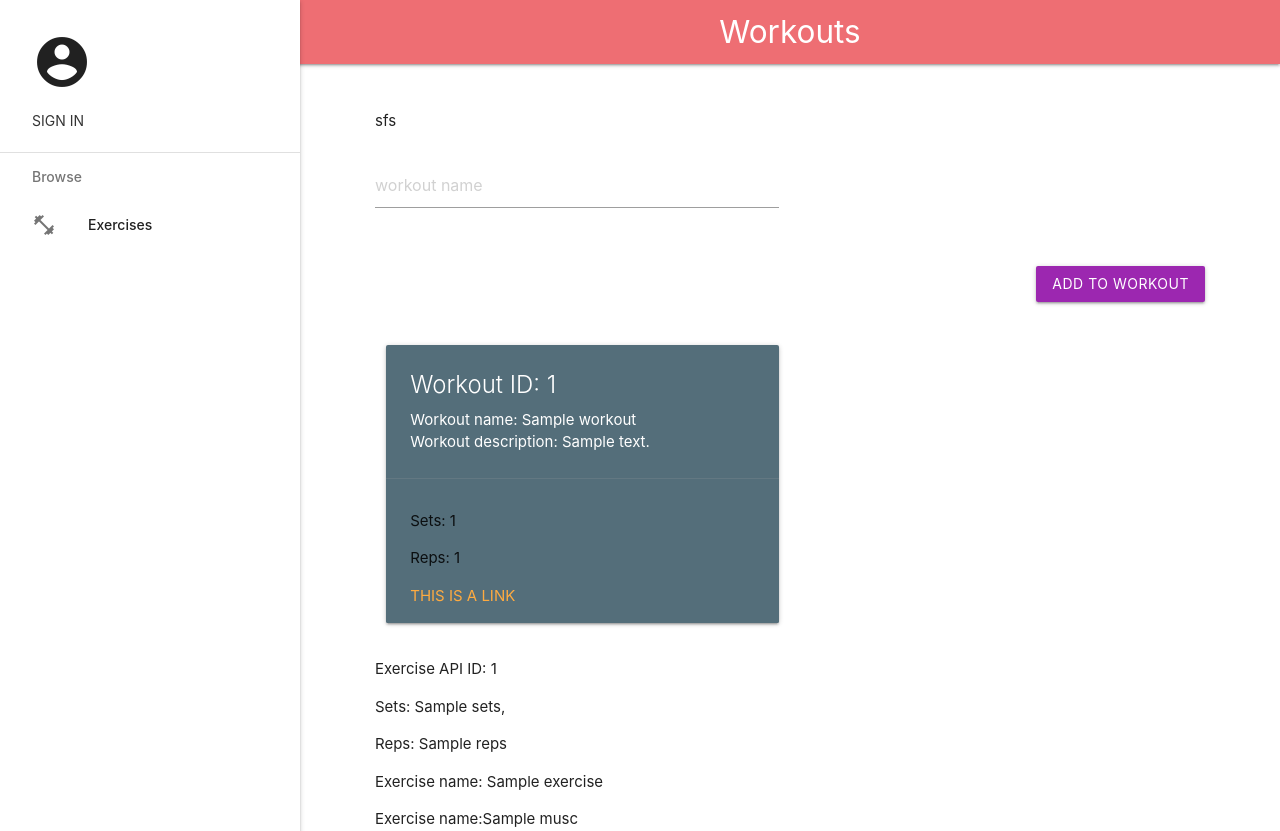
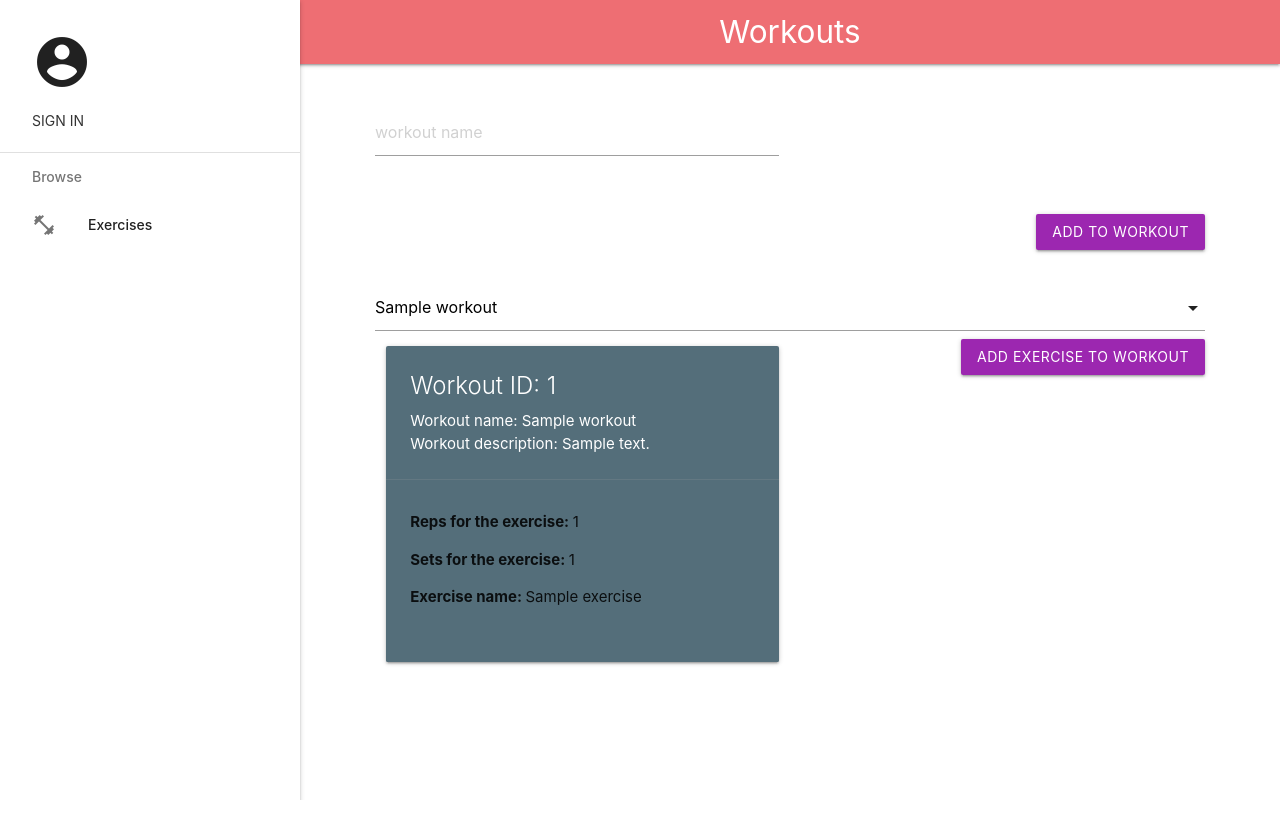
Before and after one commit to Tyrell-Lewis/Internal-Server-Error-1, a Flask app: template App/templates/workouts.html in a window 1280 px wide. After the commit the page ends 800 px from the top, so only its background shows below. Run offline with Flask 3, Linux system fonts and the light colour scheme; tables that the repository leaves empty hold one stand-in row (values such as "Sample post"); the template is opened without the code that fills it: values that come from a table or form of the project are taken from there, most other values are stand-ins (such as "Sample title", 1, 10 or a date in 2020).

Commit message:
added controller function and view to handle creating workout and adding a selected exercise to individual workouts

```diff
--- a/App/models/workout.py
+++ b/App/models/workout.py
@@ -17,7 +17,7 @@ class workout(db.Model):
     description = db.Column(db.String(5000), nullable=True)
     # sets = db.Column(db.Integer, nullable=True)
     # reps = db.Column(db.Integer, nullable=True)
-    exercise_id = db.Column(db.Integer, nullable=False)
+    exercise_id = db.Column(db.Integer, nullable=True)
 
 
 
--- a/App/templates/exercises.html
+++ b/App/templates/exercises.html
@@ -48,8 +48,9 @@
                 {% if exercise.equipment %}
                   <p><b>Equipment: </b>{%for equip in exercise.equipment %}{{equip.name}} {%endfor%}</p>
                 {% endif %}
-                <form class = "col s12 offset-s10" method = "GET">
-                  <a href = "/workouts" class="btn-floating halfway waves-effect waves-light red"><i class="material-icons">add</i></a>
+                <form class = "col s12 offset-s10" method = "GET" action="/workouts/{{ exercise.exercise_api_id }}">
+                  <input type="hidden" name="exercise_id" value="{{ exercise.exercise_api_id }}">
+                  <button class="btn-floating halfway waves-effect waves-light red" type="submit"><i class="material-icons">add</i></button>
                 </form>
 
               </div>
--- a/App/templates/workouts.html
+++ b/App/templates/workouts.html
@@ -6,7 +6,6 @@
 
 {% block content %}
 
-<p>sfs</p>
 
 <form class="col s12" method="POST" action="/workouts">
 
@@ -25,6 +24,19 @@
 
   </form>
 
+  {%if sel_exercise %}
+  <form class="col s12" method="POST" action="/add_workout_exercise">
+    <input type="hidden" name="exercise_id" value="{{sel_exercise.exercise_api_id}}">
+    <select name="workout_id">
+        {% for workout in workouts %}
+        <option value="{{ workout.work_id }}">{{ workout.name }}</option>
+        {% endfor %}
+    </select>
+    <button class="btn waves-effect waves-light right purple" type="submit" name="action">Add exercise to workout</button>
+</form>
+
+  {%endif%}
+
   {%for workout in workouts%}
   <div class="row">
     <div class="col s12 m6">
@@ -36,29 +48,61 @@
 
         </div>
         <div class="card-action">
-          {% for test in workout.sets_reps %}
-            {% if test.exercise_id ==  workout.exercise_id%}
-              <p>Sets: {{ test.sets }}</p>
-              <p>Reps: {{ test.reps }}</p>
+          <!--{% for testing in workout.sets_reps %}
+            {% if testing.exercise_id ==  workout.exercise_id%}
+              <p>Value of testing.exercise_id: {{testing.exercise_id}}</p>
+              <p>Value of workout.exercise_id: {{workout.exercise_id}}</p>
+              <p>Sets: {{ testing.sets }}</p>
+              <p>Reps: {{ testing.reps }}</p>
             {% endif %}
-          {% endfor %}
-          <a href="#">This is a link</a>
+          {% endfor %}-->
+
+
+
+
+
+
+              {% if workout.sets_reps %}
+                  {%for link in workout.sets_reps%}
+
+                  <p><b>Reps for the exercise: </b>{{link.reps}}</p>
+                  <p><b>Sets for the exercise: </b>{{link.sets}}</p>
+
+                    {%for exer in link.exercise%}
+                        {%if exer.exercise_api_id == link.exercise_id%}
+                            <p><b>Exercise name: </b>{{exer.name}}</p>
+                        {%endif%}
+                    {%endfor%}
+
+                  {%endfor%}
+
+              {% endif %}
+
+          <a href="#">
+
+        </a>
         </div>
       </div>
     </div>
   </div>
   {%endfor%}
 
-  {%for workout_exercise_entry in test%}
+  <!--{%for workout_exercise_entry in test%}
+
     <p>Exercise API ID: {{workout_exercise_entry.exercise_id}}</p>
+
     <p>Sets: {{workout_exercise_entry.sets}},</p>
     <p>Reps: {{workout_exercise_entry.reps}}</p>
-    <p>Exercise name: {{workout_exercise_entry.exercise.name}} </p> <!--This is wrong way to display info-->
+    <p>Exercise name: {{workout_exercise_entry.exercise.name}} </p>
 
-    {% for musc in workout_exercise_entry.exercise %} <!--This is the correct way to display the info, you have to iterate over the list of referenced objects.-->
+   {% for musc in workout_exercise_entry.exercise %}
                           <p>Exercise name:{{musc.name }}</p>
                       {% endfor %}
 
-  {%endfor%}
+        {%endfor%}
+
+    <p>Testing selected exercise values</p>
+
+    <p>Exercise API:{{sel_exercise.exercise_api_id}} </p>-->
 
 {% endblock %}
--- a/App/views/exercise.py
+++ b/App/views/exercise.py
@@ -30,7 +30,7 @@ def get_exercise_page(cat_id = -1):
 
     #exercises = get_all_exercises()
 
-    return render_template('exercises.html', exercises=exercises, category = category, muscles=muscles, equipment=equipment)
+    return render_template('exercises.html', exercises=exercises, category = category, muscles=muscles, equipment=equipment, exercise_id=request.args.get('exercise_id'))
 
 @exercise_views.route('/exercises', methods=['POST'])
 def create_exercise_action():
```
Also changed, not shown: App/controllers/exercise.py (+5 -3 lines), App/controllers/workout.py (+17 -37 lines), App/models/exercise.py (+4 -9 lines), App/views/workout.py (+26 -7 lines).
